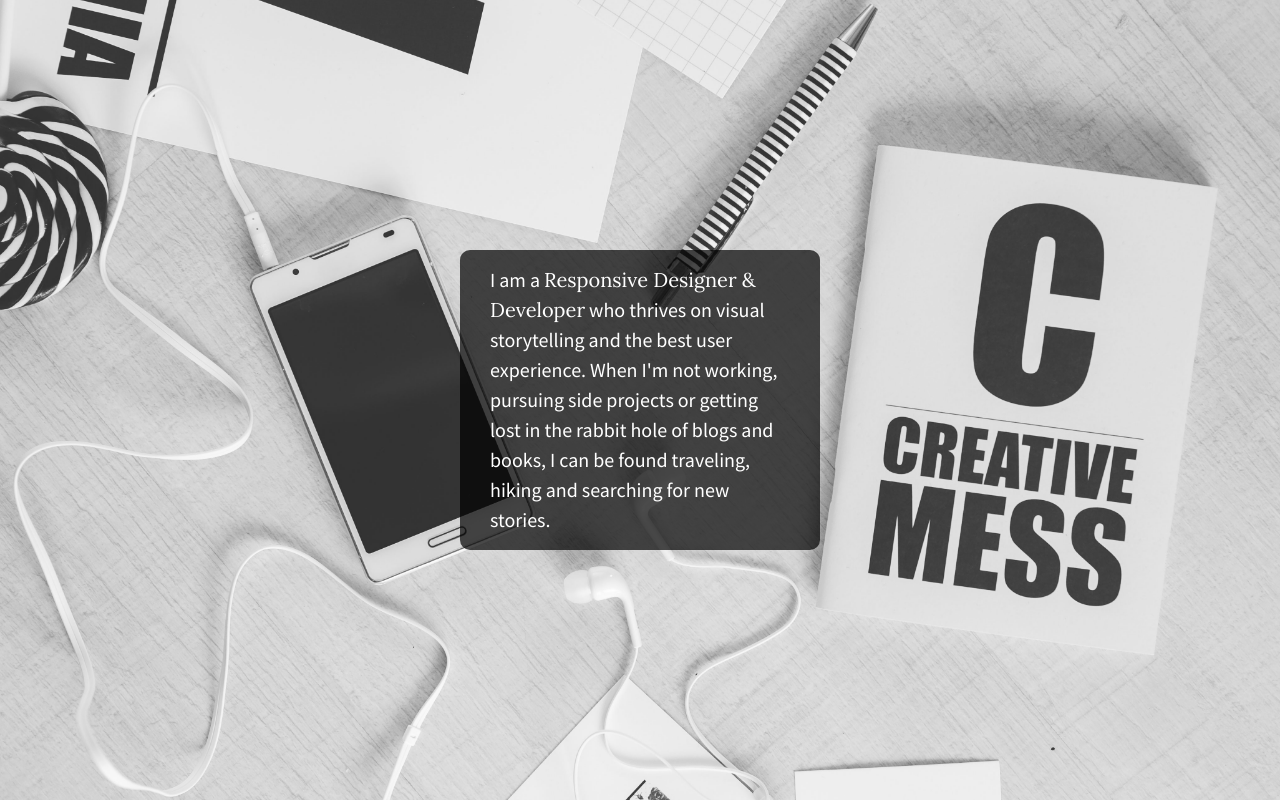
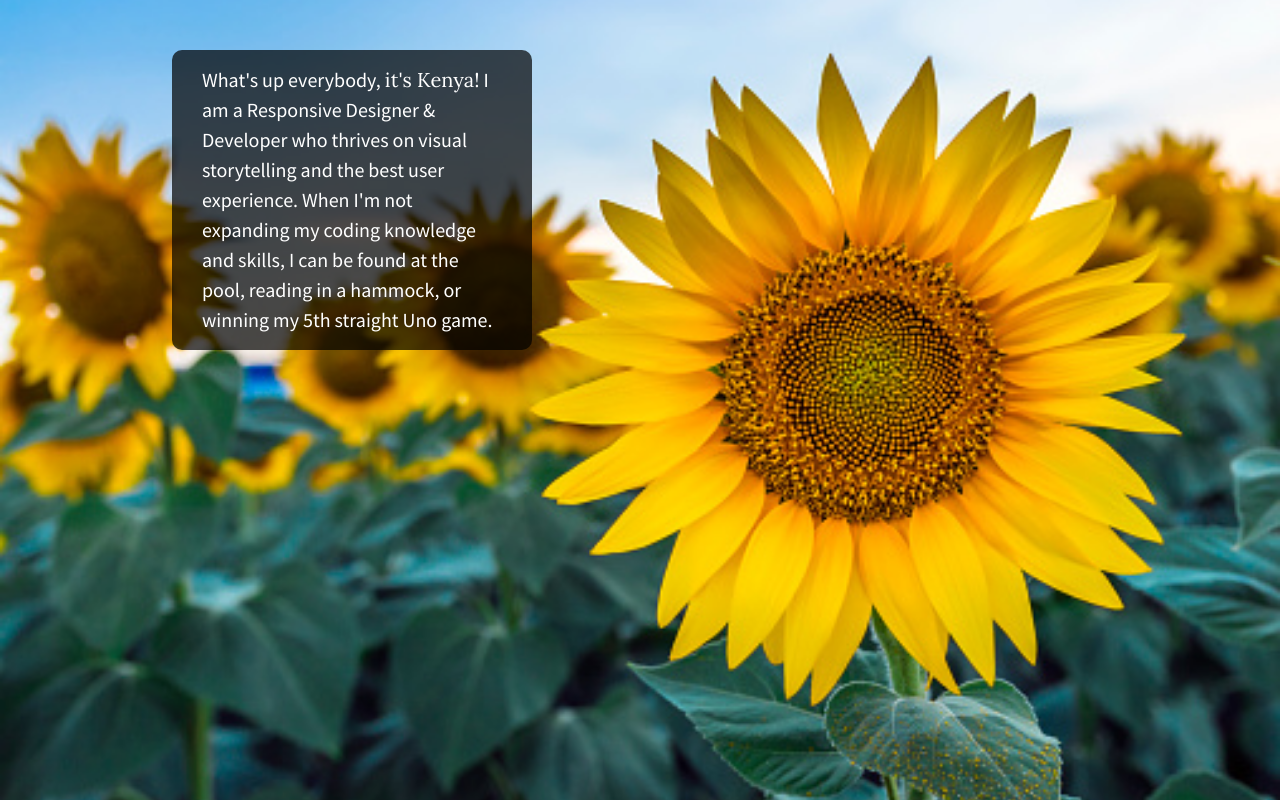
Before and after one commit to kenyajdunn/flexbox-2, a plain HTML site: page index.html in a window 1280 px wide. Drawn offline with nearby package versions, Linux system fonts and the light colour scheme.

Commit message:
Changed background and bio

```diff
--- a/css/main.css
+++ b/css/main.css
@@ -97,7 +97,7 @@ textarea {
 
 /*Large Background Image*/
 html {
-    background: url(../img/bkgd2.jpg) no-repeat center center fixed;
+    background: url(../img/sunflower.jpg) no-repeat center center fixed;
     background-size: cover;
    /* set height to 100% - these are important for allowing content to vertically align */
     height: 100%;
@@ -114,8 +114,8 @@ body {
     justify-content: center;
     align-items: center;
     margin: 0;
-    height: 100%;
-    width: 100%;
+    height: 50%;
+    width: 55%;
 }
 
 #content {
--- a/index.html
+++ b/index.html
@@ -24,7 +24,7 @@
 
         <section class="wrapper">
             <div id="content">
-                <p>I am a <span>Responsive Designer & Developer</span> who thrives on visual storytelling and the best user experience. When I'm not working, pursuing side projects or getting lost in the rabbit hole of blogs and books, I can be found traveling, hiking and searching for new stories.</p>
+                <p>What's up everybody, <span> it's Kenya!</span> I am a Responsive Designer &amp; Developer who thrives on visual storytelling and the best user experience. When I'm not expanding my coding knowledge and skills, I can be found at the pool, reading in a hammock, or winning my 5th straight Uno game.</p>
             </div>
         </section>
 
```
Also changed, not shown: img/sunflower.jpg (added).
